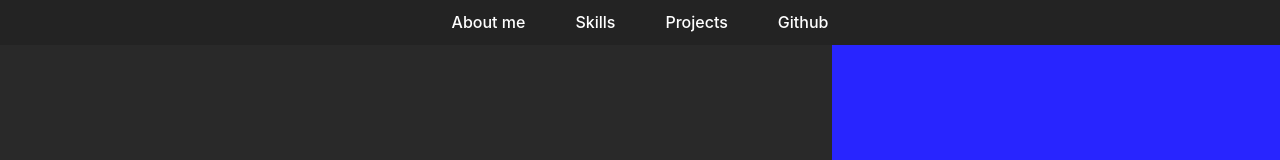
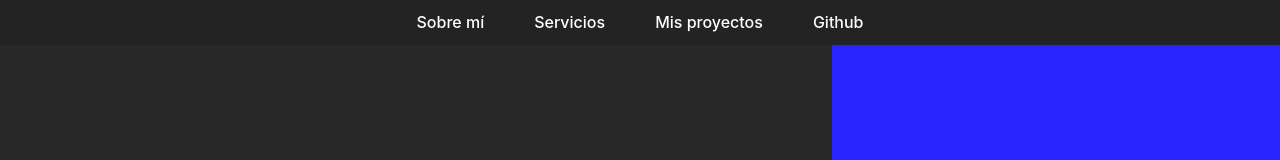
Before and after one commit to SoySalwa/myPortafolio, a React (Vite) app: page / in a window 1280 px wide. Shown: the top 160 px of the page. Built offline with nearby package versions, Linux system fonts and the light colour scheme.

Commit message:
La navegación ahora está en español.
Se cambió habilidades por servicios.

```diff
--- a/src/Nav.tsx
+++ b/src/Nav.tsx
@@ -14,13 +14,13 @@ function MyNav({ image }: imageProfile) {
       <nav id="navigation">
         <ul className="ul-type">
           <li className="links-items">
-            <a className="nav-links" href="#about-me">About me</a>
+            <a className="nav-links" href="#about-me">Sobre mí</a>
           </li>
           <li className="links-items">
-            <a className="nav-links" href="#skills">Skills</a>
+            <a className="nav-links" href="#services">Servicios</a>
           </li>
           <li className="links-items">
-            <a className="nav-links" href="projects">Projects</a>
+            <a className="nav-links" href="projects">Mis proyectos</a>
           </li>
           <li className="links-items">
             <a className="nav-links" href="#github">Github</a>
```
